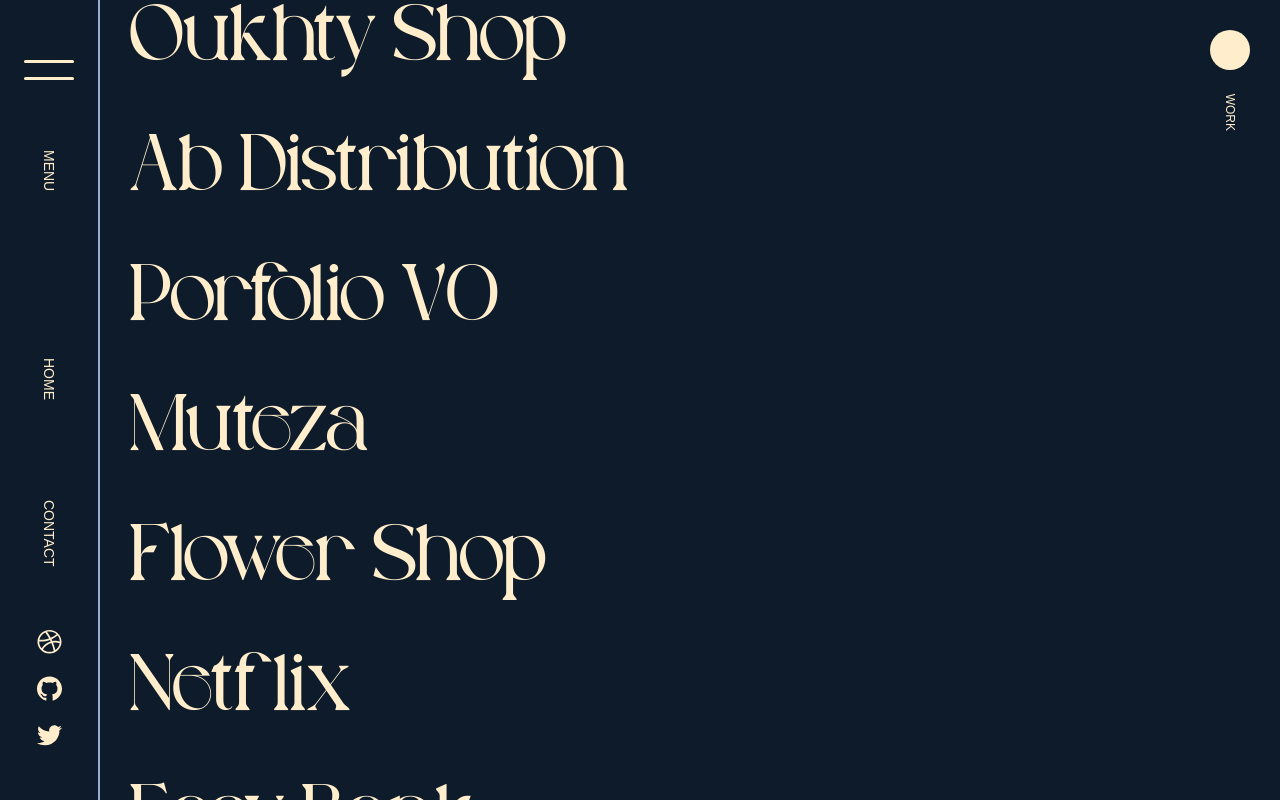
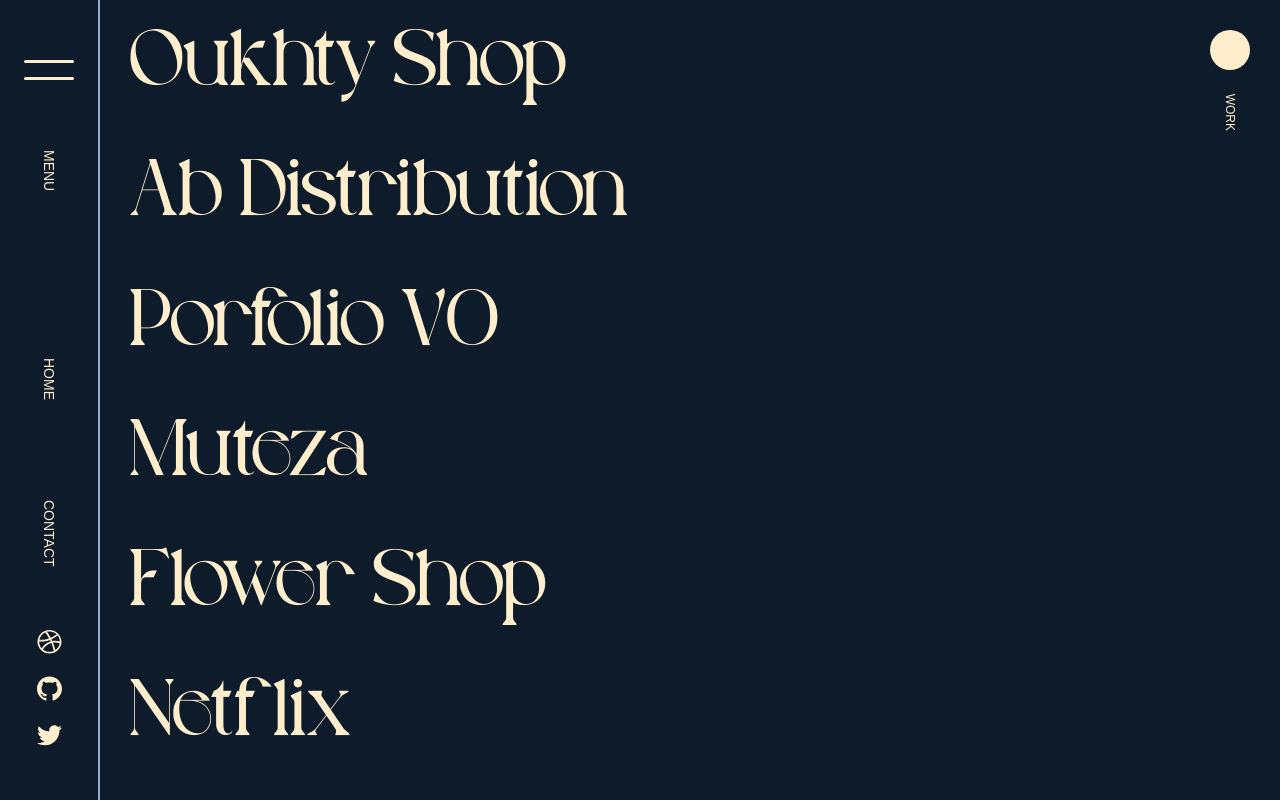
Before and after one commit to vittoriobusatta/Portfolio-V1, a React (Create React App) app: page /Work in a window 1280 px wide. Built offline with nearby package versions, Linux system fonts and the light colour scheme.

Commit message:
fix outline bug

```diff
--- a/src/components/Work.js
+++ b/src/components/Work.js
@@ -1,6 +1,6 @@
 import {React, useState} from 'react'
 import styled from 'styled-components';
-import { primaryColor, primaryLightColor, thirdColor, thirdLightColor, WorkLinks} from './Common';
+import { primaryColor, primaryLightColor, WorkLinks} from './Common';
 import AbThumbnail from '../assets/img/ab-distribution.webp'
 import MutezaThumbnail from '../assets/img/muteza.webp'
 import OukhtyThumbnail from '../assets/img/oukhty.webp'
@@ -10,7 +10,6 @@
 import CoventicThumbnail from '../assets/img/coventic.webp'
 import NetflixThumbnail from '../assets/img/netflix.webp'
 import BlogrThumbnail from '../assets/img/blogr.webp'
-import { useEffect } from 'react';
 
 
 const ContactContainer = styled.section`
@@ -69,7 +68,7 @@
   height: auto;
   width: auto;
   overflow-y: scroll;
-  max-height: 800px;
+  max-height: 750px;
   padding-right: 5rem;
 
   ::-webkit-scrollbar {
--- a/src/reset.css
+++ b/src/reset.css
@@ -26,7 +26,7 @@
 
 /* make sure to set some focus styles for accessibility */
 :focus {
-  outline: none;
+  outline: 0;
 }
 
 html {
@@ -143,7 +143,7 @@
 */
 
 a:focus {
-  outline: thin dotted;
+  outline: 0;
 }
 
 /**
```
